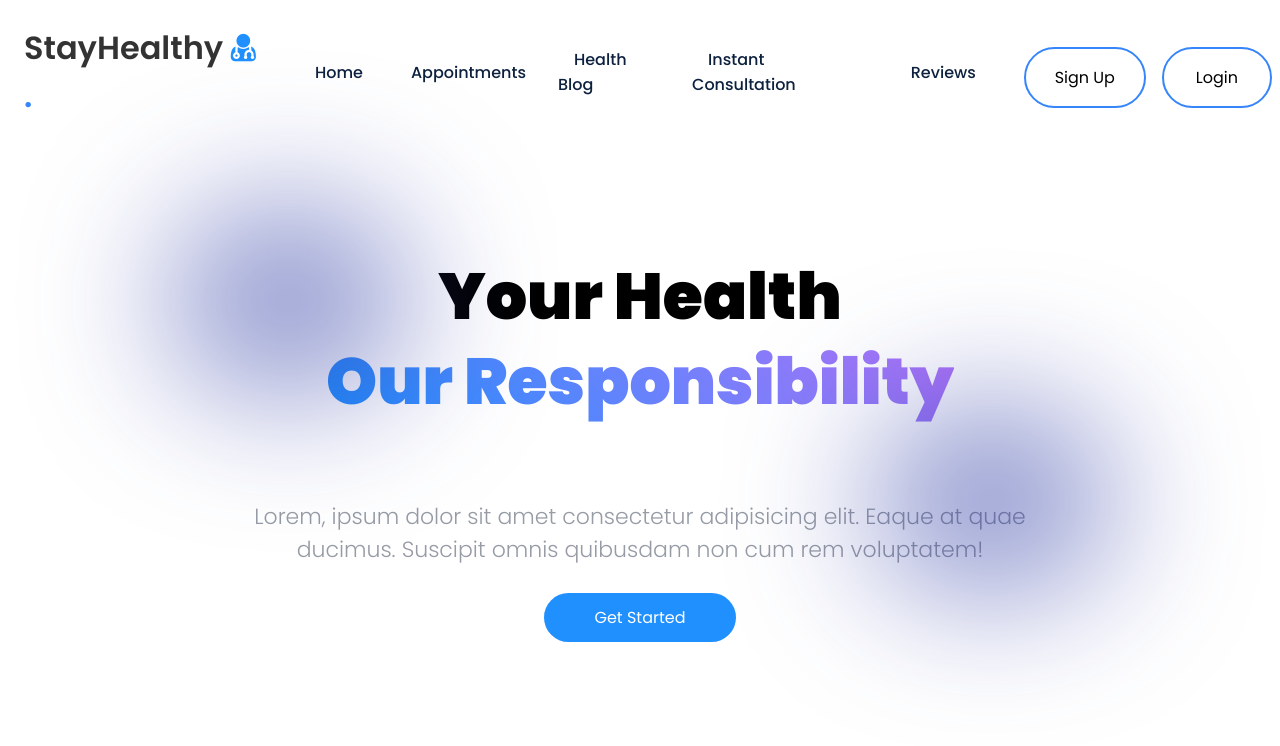
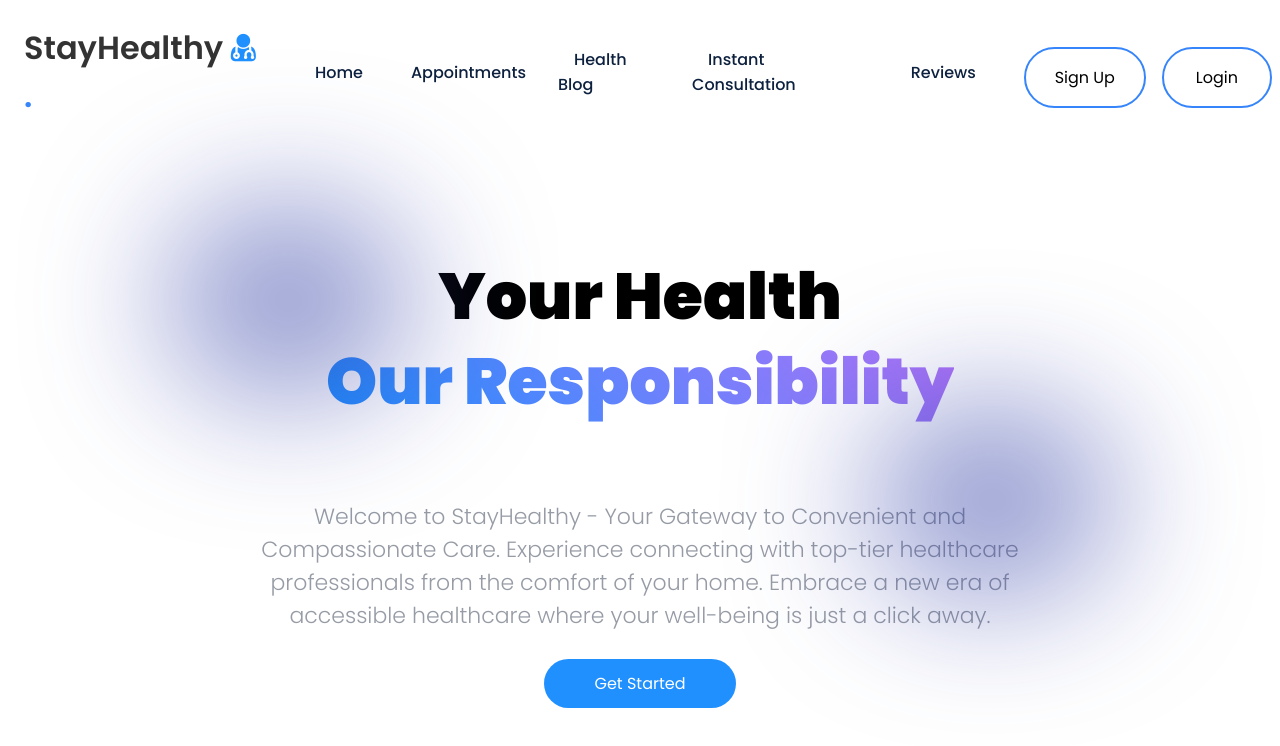
Before and after one commit to rizwan-atta/medical-app-test, a React (Create React App) app: page / in a window 1280 px wide. Shown: the top 746 px of the page. Built offline with nearby package versions, Linux system fonts and the light colour scheme.

Commit message:
till landing signup login  page2

```diff
--- a/src/Components/Landing_Page/Landing_Page.js
+++ b/src/Components/Landing_Page/Landing_Page.js
@@ -23,7 +23,7 @@ const Landing_Page = () => {
                   <div class="blue1 blob"></div>
               </div>
             <h4>
-              Lorem, ipsum dolor sit amet consectetur adipisicing elit. Eaque at quae ducimus. Suscipit omnis quibusdam non cum rem voluptatem!
+            Welcome to StayHealthy &#45; Your Gateway to Convenient and Compassionate Care. Experience connecting with top-tier healthcare professionals from the comfort of your home. Embrace a new era of accessible healthcare where your well-being is just a click away.
             </h4>
             <a href="#services">
               <button class="button">Get Started</button>
--- a/src/Components/Navbar/Navbar.js
+++ b/src/Components/Navbar/Navbar.js
@@ -2,6 +2,7 @@ import React, { useEffect, useState } from "react";
 import { Link } from "react-router-dom";
 
 import "./Navbar.css";
+
 
 
 const Navbar = () => {
```
Also changed, not shown: 1 other file (tests, documents, lock files or other folders).
